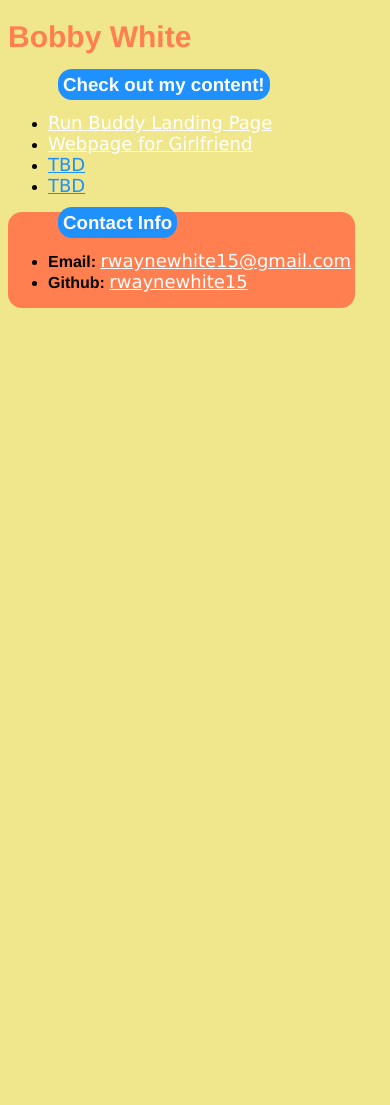
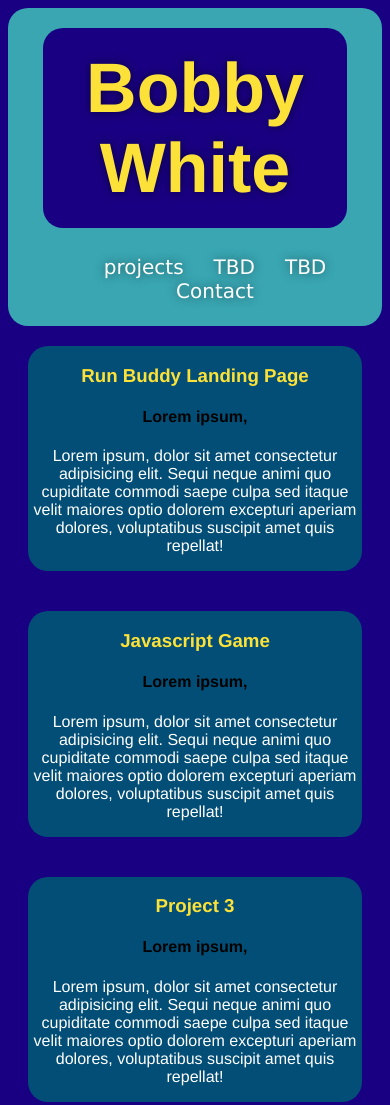
Before and after one commit to rwaynewhite15/rwaynewhite15.github.io, a plain HTML site: page index.html in a window 390 px wide. Shown: the top 1105 px of the page. Before the commit the page ends 844 px from the top, so only its background shows below. Drawn offline with Linux system fonts and the light colour scheme.

Commit message:
changed style, added responsiveness

```diff
--- a/index.html
+++ b/index.html
@@ -8,25 +8,57 @@
     <link rel="stylesheet" href="./style.css">
     </head>
 <body>
+    <header>
     <h1 id="name">Bobby White</h1>
-    <h3 id="nav-title">Check out my content!</h3>
         <nav class="nav">
             <ul>
             <li>
-                <a href="https://rwaynewhite15.github.io/run-buddy">Run Buddy Landing Page</a>
+                <a href="#portfolio-projects">projects</a>
             </li>
             <li>
-                <a href="https://rwaynewhite15.github.io/MADI">Webpage for Girlfriend</a>
+                <a href="#">TBD</a>
             </li>
             <li>
-                <a href="">TBD</a>
+                <a href="#">TBD</a>
             </li>
             <li>
-                <a href="">TBD</a>
+                <a href="#contact">Contact</a>
             </li>
             </ul>
         </nav>
-    <footer class="contact">
+    </header>
+<main>
+
+    </section>
+
+        <div class="projects">
+          <article class="project">
+            <div class="project-info">
+              <h3 class="project-name">Run Buddy Landing Page</h3>
+              <h4 class="project-desc">Lorem ipsum,</h4>
+              <p>Lorem ipsum, dolor sit amet consectetur adipisicing elit. Sequi neque animi quo cupiditate commodi saepe culpa sed itaque velit maiores optio dolorem excepturi aperiam dolores, voluptatibus suscipit amet quis repellat!</p>
+            </div>
+          </article>
+
+          <article class="project">
+            <div class="project-info">
+              <h3 class="project-name">Javascript Game</h3>
+              <h4 class="project-desc">Lorem ipsum,</h4>
+              <p>Lorem ipsum, dolor sit amet consectetur adipisicing elit. Sequi neque animi quo cupiditate commodi saepe culpa sed itaque velit maiores optio dolorem excepturi aperiam dolores, voluptatibus suscipit amet quis repellat!</p>
+              </div>
+            </article>
+
+          <article class="project">
+            <div class="project-info">
+              <h3 class="project-name">Project 3</h3>
+              <h4 class="project-desc">Lorem ipsum,</h4>
+              <p>Lorem ipsum, dolor sit amet consectetur adipisicing elit. Sequi neque animi quo cupiditate commodi saepe culpa sed itaque velit maiores optio dolorem excepturi aperiam dolores, voluptatibus suscipit amet quis repellat!</p>
+            </div>
+          </article>
+        </div>
+      </section>
+
+    <footer id="contact" class="contact">
         <h3>Contact Info</h3>
             <ul>
                 <li> Email: <a href = "mailto:rwaynbewhite15@gmail.com">rwaynewhite15@gmail.com</a></li>
--- a/style.css
+++ b/style.css
@@ -1,34 +1,128 @@
 :root {
-    --blue: #1e90ff;
+  --primary-color: #fce138;
+  --secondary-color: #024e76;
+  --tertiary-color: #39a6b2;
+  --background-color: rgb(25, 0, 130);
 }
+
 * {
     margin: 100;
     padding: 1;
     box-sizing: border-box;
 }
+
+header {
+    padding: 20px 35px;
+    background-color: var(--tertiary-color);
+    display: flex;
+    justify-content: space-between;
+    flex-wrap: wrap;
+    position: -webkit-sticky;
+    position: sticky;
+    top: 0;
+    background-size: cover;
+    background-position: center;
+    background-attachment: fixed;
+    background-position: 80%;
+    z-index: 99;
+    border-radius: 20px;
+  }
+
+  header h1 {
+    font-weight: bold;
+    margin: 0;
+    font-size: 36px;
+    color: var(--primary-color);
+    text-shadow: 0 0 10px rgba(0, 0, 0, .9);
+  }
+
+  header a {
+    text-decoration: none;
+    color: var(--primary-color);
+  }
+
+  header nav {
+    margin: 7px 0;
+  }
+
+  header nav ul {
+    display: flex;
+    flex-wrap: wrap;
+    justify-content: space-between;
+    align-items: center;
+    list-style: none;
+  }
+
+  header nav ul li a {
+    padding: 10px 15px;
+    font-weight: lighter;
+    font-size: 1.55vw;
+    text-shadow: 0 0 10px rgba(0, 0, 0, 0.5);
+  }
+
+  header nav ul li a:hover {
+    background: var(--primary-color);
+    color: var(--secondary-color);
+    border-radius: 15px;
+    text-shadow: none;
+  }
+
 #name {
-    color: coral;
-    font-size: 30px;
+    color: var(--primary-color);
+    font-size: 70px;
+    text-shadow: 0 0 10px rgba(0, 0, 0, 0.5);
+    background: var(--background-color);
+    border-radius: 20px;
+    padding: 20px;
+
 }
+
 body{
     color: var(--white);
     font-family: Helvetica, Arial, sans-serif;
-    background-color: khaki;
+    background-color: var(--background-color);
 }
-p {
-    text-align: left;
+
+.projects {
+    width: 100%;
+    margin: 0 auto;
+    display: flex;
+    flex-wrap: wrap;
+    justify-content: space-around;
+  }
+
+.project {
+    margin: 20px;
+    flex: 1;
+    background: var(--secondary-color);
+    color: ;
+    border-radius: 20px;
+    }
+
+.project p {
+    text-align: center;
     color: white;
-    font-weight: bolder;
 }
+
+.project h3 {
+    text-align: center;
+    color: var(--primary-color);
+}
+
+.project h4 {
+    text-align: center;
+}
+
 .contact h3 {
     border-radius: 14px;
     position: static;
     margin: 50px 50px;
-    background-color:  var(--blue);
+    background-color:  var(--primary-color);
     display: inline;
     padding: 5px;
-    color: white;
+    color: var(--secondary-color);
 }
+
 #nav-title {
     border-radius: 14px;
     position: static;
@@ -36,32 +130,98 @@ p {
     background-color:  var(--blue);
     display: inline;
     padding: 5px;
-    color: white;
+    color: var(--tertiary-color);
 }
+
 .contact {
     font-weight: bolder;
     display: inline-block;
-    background-color:coral;
+    background-color: var(--tertiary-color);
     border-radius: 14px;
     width: auto;
     padding-right: 1%;
+    margin-top: 5%;
 }
+
 section {
     border-radius: 100px;
     margin: auto;
 }
+
 a {
     font-weight: bolder;
     font-family:Verdana, Geneva, Tahoma, sans-serif;
     font-weight: normal;
     font-size: large;
 }
+
 a:visited {
     color:var(--blue);
 }
+
 a:link {
     color:white;
 }
+
 a:hover {
     color: indigo;
 }
+
+  /* MEDIA QUERY FOR SMALLER DESKTOP SCREENS AND SMALLER */
+  @media screen and (max-width: 980px) {
+    header {
+      padding-bottom: 0;
+      justify-content: center;
+      position: relative
+    }
+    header h1 {
+      width: 100%;
+      text-align: center;
+    }
+    header nav ul {
+      margin-top: 20px;
+      width: 100%;
+      justify-content: center;
+    }
+    header nav ul li a {
+      font-size: 20px;
+    }
+    footer h2, footer div {
+      text-align: center;
+      width: 100%;
+    }
+
+    .section-title {
+      width: 80%;
+    }
+    .project {
+      flex: 0 70%;
+    }
+
+
+  }
+
+
+
+  /* MEDIA QUERY FOR MOBILE PHONES AND SMALLER */
+  @media screen and (max-width: 575px) {
+
+    .section-title {
+      width: 95%;
+    }
+    .intro p {
+      width: 100%;
+    }
+    .project {
+      flex: 0 100%;
+    }
+    .contact-info {
+      text-align: center;
+    }
+    .contact-info > * {
+      flex: 0 100%;
+    }
+    .contact-form {
+      order: 3;
+    }
+  }
```
